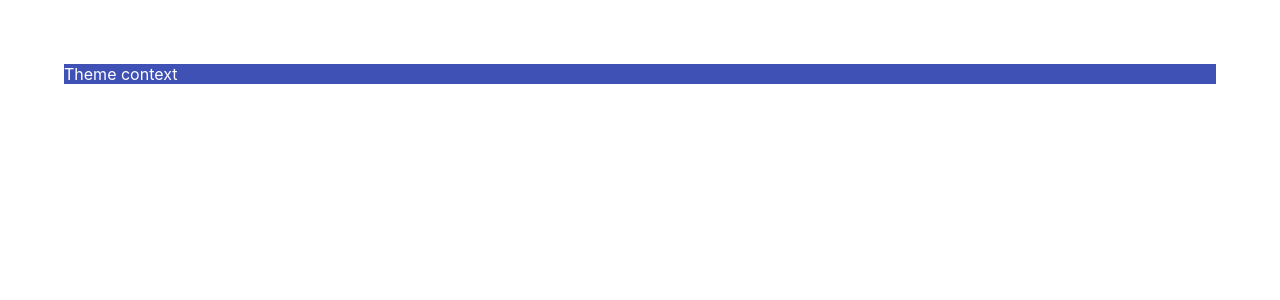
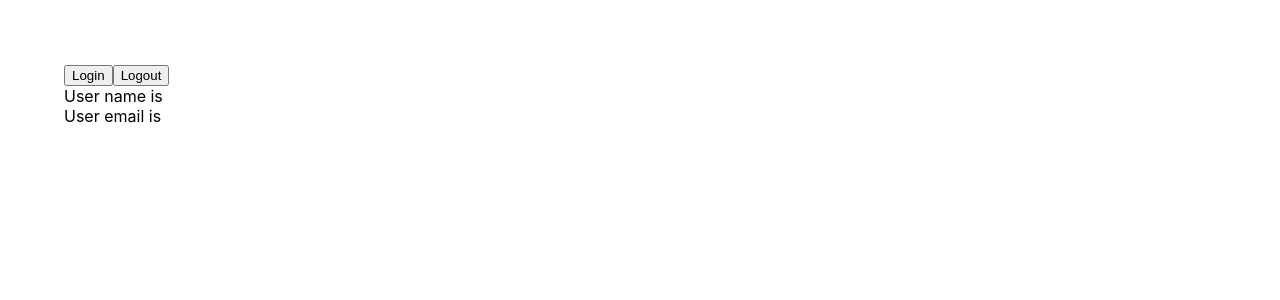
Before and after one commit to lgualpa81/react-ts-tutorial, a React (Create React App) app: page / in a window 1280 px wide. Shown: the top 300 px of the page. Built offline with nearby package versions, Linux system fonts and the light colour scheme.

Commit message:
useContext future value

```diff
--- a/src/App.tsx
+++ b/src/App.tsx
@@ -1,14 +1,14 @@
 import './App.css';
-import { Box } from './components/context/Box';
-import { ThemeContextProvider } from './components/context/ThemeContext';
+import { User } from './components/context/User';
+import { UserContextProvider } from './components/context/UserContext';
 
 function App() {
 
   return (
     <div className="App">
-      <ThemeContextProvider>
-        <Box/>
-      </ThemeContextProvider>
+      <UserContextProvider>
+        <User/>
+      </UserContextProvider>
     </div>
   );
 }
--- /dev/null
+++ b/src/components/context/User.tsx
@@ -0,0 +1,28 @@
+import { useContext } from "react";
+import { UserContext } from "./UserContext";
+
+export const User = () => {
+  const userContext = useContext(UserContext);
+  const handleLogin = () => {
+    if (userContext) {
+      userContext.setUser({
+        name: "Leo",
+        email: "demo@example.com",
+      });
+    }
+  };
+  const handleLogout = () => {
+    if (userContext) {
+      userContext.setUser(null);
+    }
+  };
+
+  return (
+    <div>
+      <button onClick={handleLogin}>Login</button>
+      <button onClick={handleLogout}>Logout</button>
+      <div>User name is {userContext?.user?.name}</div>
+      <div>User email is {userContext?.user?.email}</div>
+    </div>
+  );
+};
--- /dev/null
+++ b/src/components/context/UserContext.tsx
@@ -0,0 +1,21 @@
+import { createContext, useState } from "react";
+
+export type AuthUser = {
+  name: string;
+  email: string;
+};
+
+type UserContextType = {
+    user: AuthUser | null
+    setUser: React.Dispatch<React.SetStateAction<AuthUser | null>>
+}
+
+type UserContextProviderProps = {
+  children: React.ReactNode;
+};
+export const UserContext = createContext<UserContextType | null>(null);
+
+export const UserContextProvider = ({ children }: UserContextProviderProps) => {
+  const [user, setUser] = useState<AuthUser | null>(null);
+  return <UserContext.Provider value={{user, setUser}}>{children}</UserContext.Provider>;
+};
```
